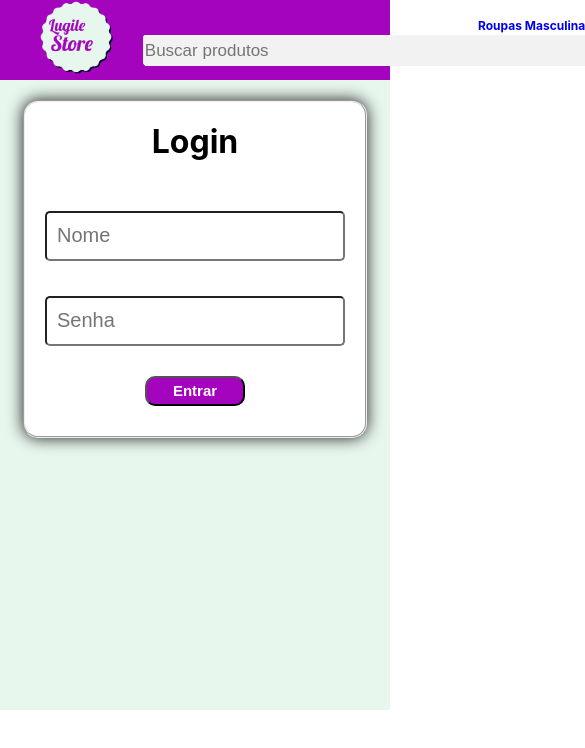
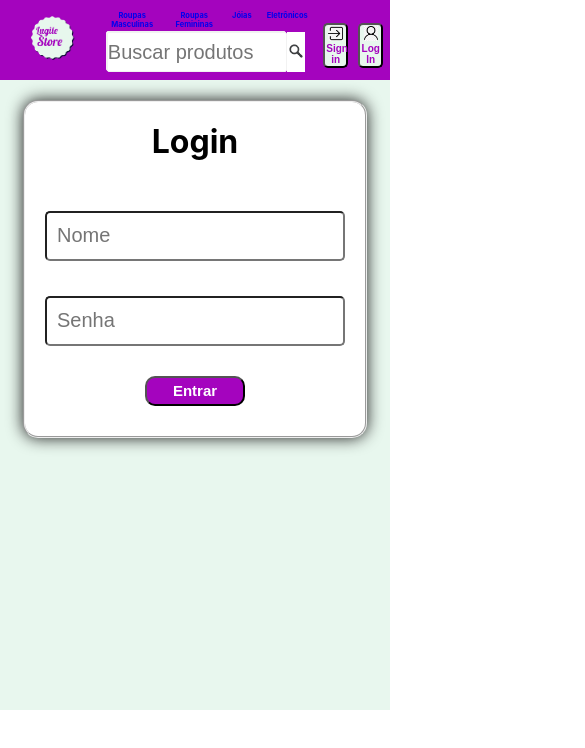
Before and after one commit to leoopardo/Lugile-projeto2, a React (Create React App) app: page /login in a window 390 px wide. Shown: the top 748 px of the page, 585 px wide, since content can reach past the window. Built offline with nearby package versions, Linux system fonts and the light colour scheme; no server answers.

Commit message:
responsive navbar

```diff
--- a/src/components/NavBar/NavBar.css
+++ b/src/components/NavBar/NavBar.css
@@ -6,38 +6,32 @@
     align-items: center;
 }
 .SearchBar{
-
     height: 30px;
     width: 700px;
     font-size: 25px;
     border-radius: 2px;
-    background: #f2f2f2;
+    background: white;
     border: 1px solid #f2f2f2;
     color: #757575;
     font-size: 17px;
     text-align: justify;
 }
-
-
 .FormSearchBar{
     display: flex;
-
 }
 .ButtonForm{
     background-color:white;
     padding: 2px, 8px;
     border: none
 }
-
 .button{
     padding: 2px;
     width: 70px;
     cursor: pointer;
-    border: 2px solid;
+    border: none;
     padding: 0px;
     background-color: white;
     }
-
 .departamentos{
     display: flex;
     flex-direction: row;
@@ -53,18 +47,8 @@
     display: flex;
     gap: 10px;
 }
-
+.btnLog,
 .btnCad {
-    border-radius: 5px;
-    padding: 5px;
-    background-color: #E8F7EE;
-    cursor: pointer;
-    margin-top: 20px;
-    color: #A404BE;
-    font-weight: bold;
-
-}
-.btnLog {
     border-radius: 5px;
     padding: 5px;
     background-color: #E8F7EE;
@@ -84,7 +68,7 @@
 }
 
 .lupa {
-    height: 27px;
+    height: 18px;
 
 }
 
@@ -95,3 +79,143 @@
 .login {
     height: 25px;
 }
+@media screen and (min-width: 330px) and (max-width: 374px){
+    .SearchBar{
+        height: 30px;
+        width: 180px;
+        font-size: 25px;
+        border-radius: 2px;
+    }
+    .btnCad {
+        border-radius: 5px;
+        height: 30px;
+
+    }
+    .departamentos{
+        font-size: 5px;
+    }
+    .logo {
+        height: 100px;
+        margin-top: 33px;
+    }
+    .cadastrar,
+    .login {
+        height: 15px;
+        font-size: 5px;
+    }
+    .btnLog,
+    .btnCad {
+    font-size: 10px;
+    border-radius: 5px;
+    padding: 1px;
+    margin-top: 10px;
+    width: 35px;
+}
+
+}
+@media screen and (min-width: 375px) and (max-width: 399px){
+    .SearchBar{
+        height: 40px;
+        width: 180px;
+        font-size: 25px;
+        border-radius: 2px;
+        font-size: 20px;
+    }
+    .btnCad {
+        border-radius: 5px;
+        height: 30px;
+    }
+    .departamentos{
+        font-size: 5px;
+        width: 200px;
+    }
+    .logo {
+        height: 120px;
+        margin-top: 33px;
+    }
+    .cadastrar,
+    .login {
+        height: 15px;
+        font-size: 5px;
+    }
+    .btnLog,
+    .btnCad {
+    font-size: 10px;
+    border-radius: 5px;
+    padding: 1px;
+    margin-top: 10px;
+    width: 25px;
+}
+
+}
+@media screen and (min-width: 400px) and (max-width: 450px){
+    .SearchBar{
+        height: 30px;
+        width: 180px;
+        font-size: 25px;
+        border-radius: 2px;
+    }
+    .btnCad {
+        border-radius: 5px;
+        height: 30px;
+    }
+    .departamentos{
+        font-size: 5px;
+        width: 200px;
+    }
+    .logo {
+        height: 110px;
+        margin-top: 33px;
+    }
+    .cadastrar,
+    .login {
+        height: 15px;
+        font-size: 5px;
+    }
+    .btnLog,
+    .btnCad {
+    font-size: 10px;
+    border-radius: 5px;
+    padding: 1px;
+    margin-top: 10px;
+    width: 35px;
+}
+}
+@media screen and (min-width: 500px) and (max-width: 800px){
+    .SearchBar{
+        height: 30px;
+        width: 400px;
+        font-size: 25px;
+        border-radius: 2px;
+    }
+    .btnCad {
+        border-radius: 5px;
+        height: 30px;
+    }
+    .departamentos{
+        font-size: 10px;
+    }
+    .logo {
+        height: 120px;
+        margin-top: 33px;
+    }
+    .cadastrar,
+    .login {
+        height: 15px;
+        font-size: 5px;
+    }
+    .btnLog,
+    .btnCad {
+    font-size: 10px;
+    border-radius: 5px;
+    padding: 1px;
+    margin-top: 10px;
+    width: 35px;
+}
+.NavBar{
+    display: flex;
+    justify-content:space-around;
+    width: 630px;
+}
+
+}
--- a/src/components/NavBar/NavBar.js
+++ b/src/components/NavBar/NavBar.js
@@ -40,7 +40,7 @@ export function NavBar(props) {
                 </div>
             </div>
             <div className="user">
-                <Link to="/cadastro" ><button className="btnCad"> <img src={logIn} alt="Sign in" className="cadastrar"></img>  Sign in</button></Link>
+                <Link to="/cadastro" ><button className="btnLog"> <img src={logIn} alt="Sign in" className="cadastrar"></img>  Sign in</button></Link>
                 <Link to="/login" ><button className="btnLog"> <img src={signIn} alt="Log in" className="login"></img>  Log In</button></Link>
             </div>
         </nav>
--- a/src/pages/UserPage/UserPage.css
+++ b/src/pages/UserPage/UserPage.css
@@ -58,7 +58,6 @@
     background-color: #A404BE;
 }
 .boxCarrinho{
-
     width: 400px;
 }
 .list{
@@ -80,6 +79,11 @@
 }
 
 @media screen and (min-width: 330px) and (max-width: 375px){
+    .loja{
+        margin-left: 2%;
+        width: 350px;
+        margin-top: 15px;
+    }
     .iten{
         width: 100px;
         height: 150px;
@@ -95,6 +99,9 @@
         width: 100px;
         margin-top: 15px;
       }
+      .boxCarrinho{
+        width: 100px;
+    }
     .productImg{
         height: 50px;
     }
@@ -104,6 +111,48 @@
     .btnCad{
         height: 20px;
     }
+    .userPage{
+        width: 350px;
+    }
 
 
 }
+@media screen and (min-width: 375px) and (max-width: 400px){
+    .loja{
+        margin-left: 2%;
+        width: 350px;
+        margin-top: 15px;
+    }
+    .iten{
+        width: 100px;
+        height: 150px;
+        margin: 1%;
+    }
+    .list{
+        display: flex;
+        align-items: center;
+        margin-block-end: 1px;
+        margin-top: 5px;
+    }
+    .carrinho{
+        width: 100px;
+        margin-top: 15px;
+      }
+      .boxCarrinho{
+        width: 100px;
+    }
+    .productImg{
+        height: 50px;
+    }
+    .productTitle{
+        font-size: 10px;
+    }
+    .btnCad{
+        height: 20px;
+    }
+    .userPage{
+        width: 350px;
+    }
+
+
+}
```
